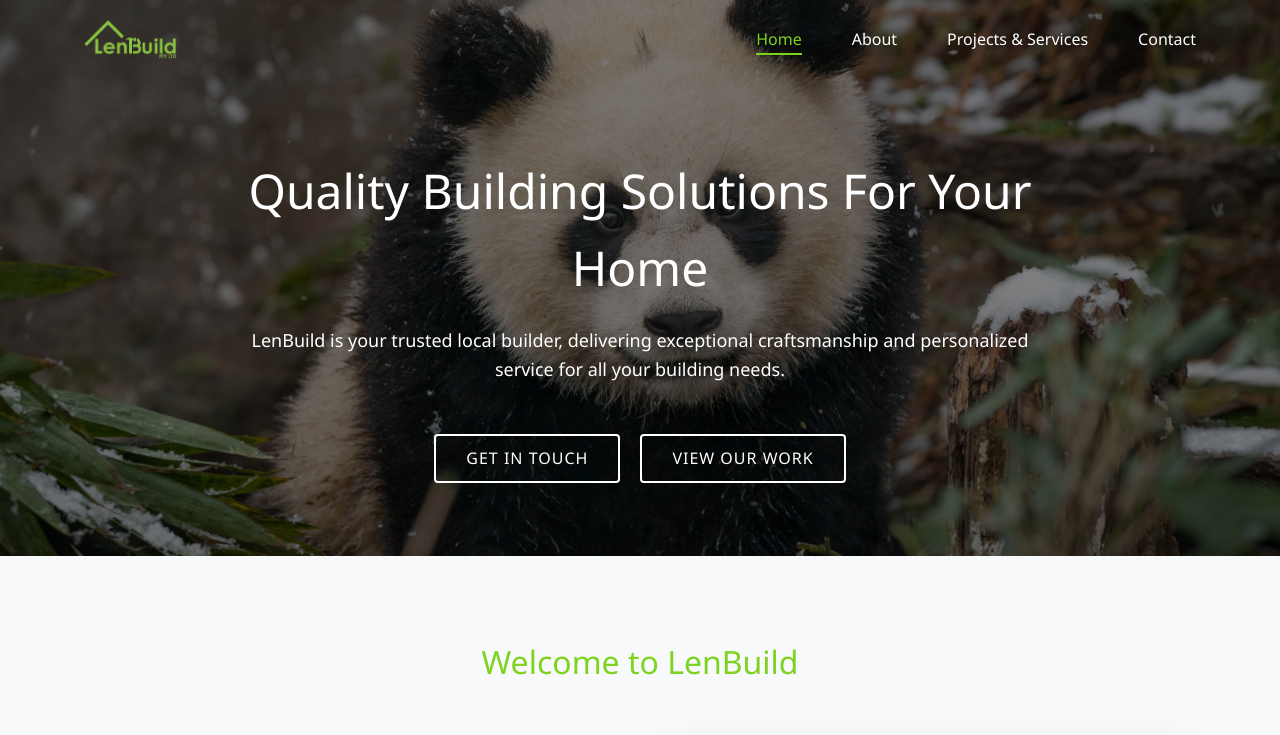
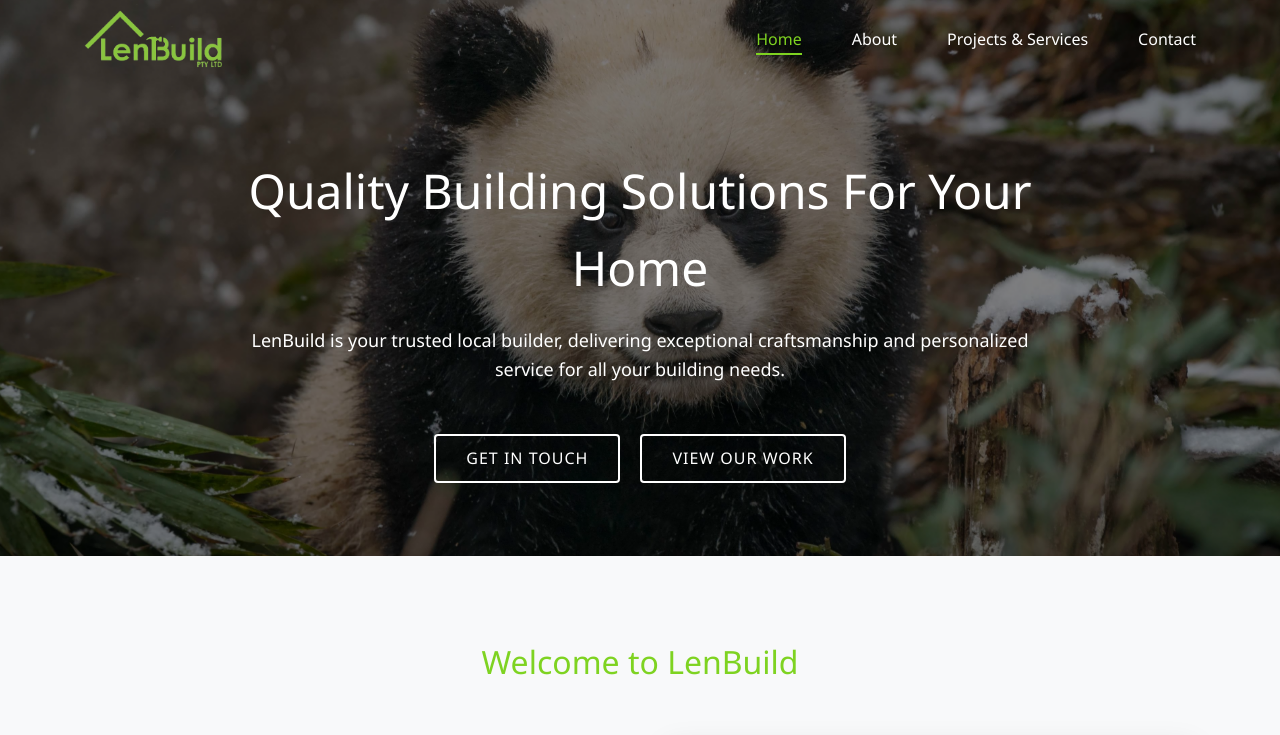
Before and after one commit to Lyfe4/LenBuild, a React (Create React App) app in the folder lenbuild/: page / in a window 1280 px wide. Shown: the top 735 px of the page. Built offline with nearby package versions, Linux system fonts and the light colour scheme.

Commit message:
bigger logo

```diff
--- a/lenbuild/src/components/Header/Header.css
+++ b/lenbuild/src/components/Header/Header.css
@@ -49,7 +49,7 @@
   display: flex;
   justify-content: space-between;
   align-items: center;
-  padding: var(--spacing-md) 0;
+  padding: var(--spacing-sm) 0;
 }
 
 .logo {
@@ -63,7 +63,7 @@
 }
 
 .logo-image {
-  height: 40px;
+  height: 60px;
   width: auto;
   object-fit: contain;
   /* Try to make black background transparent */
```
